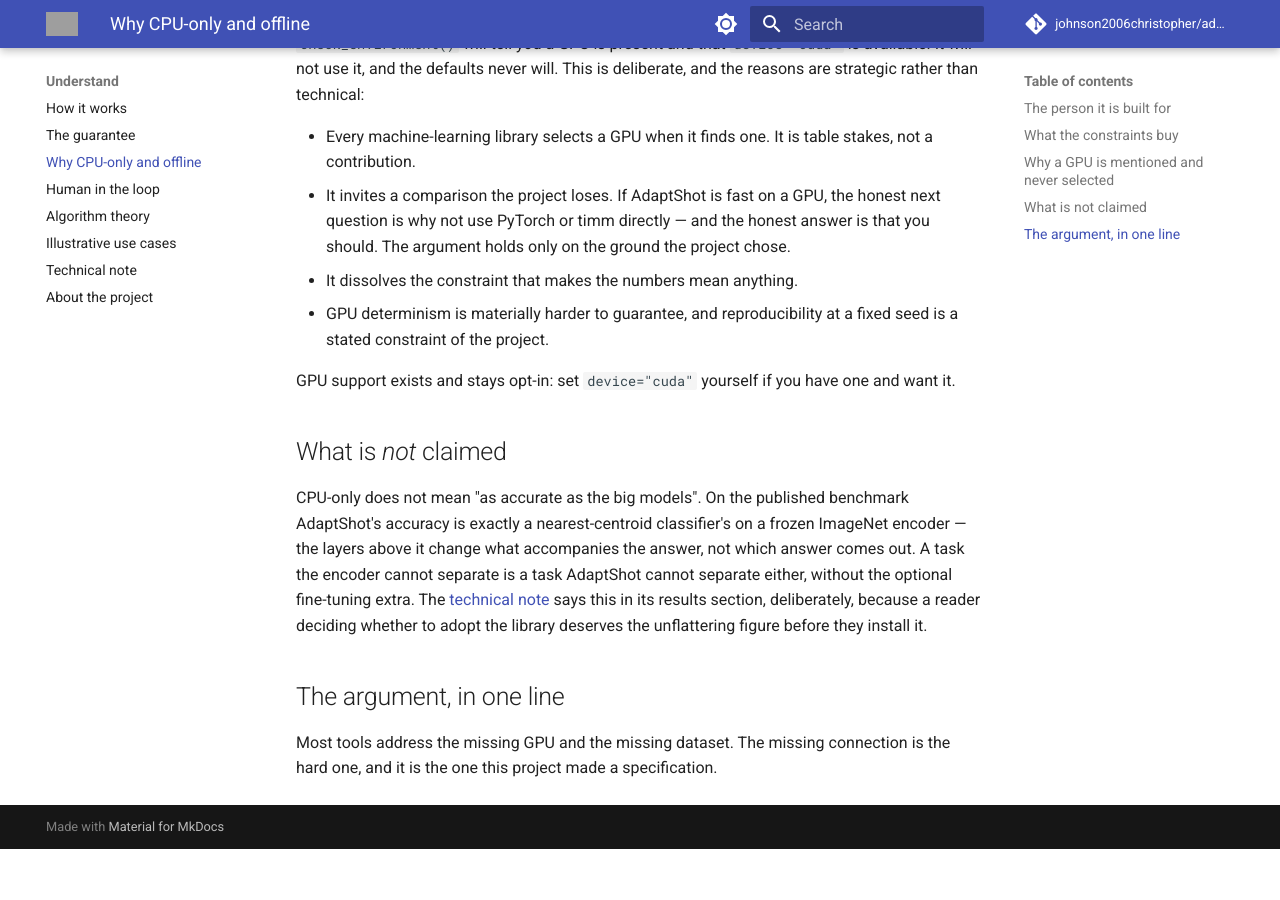
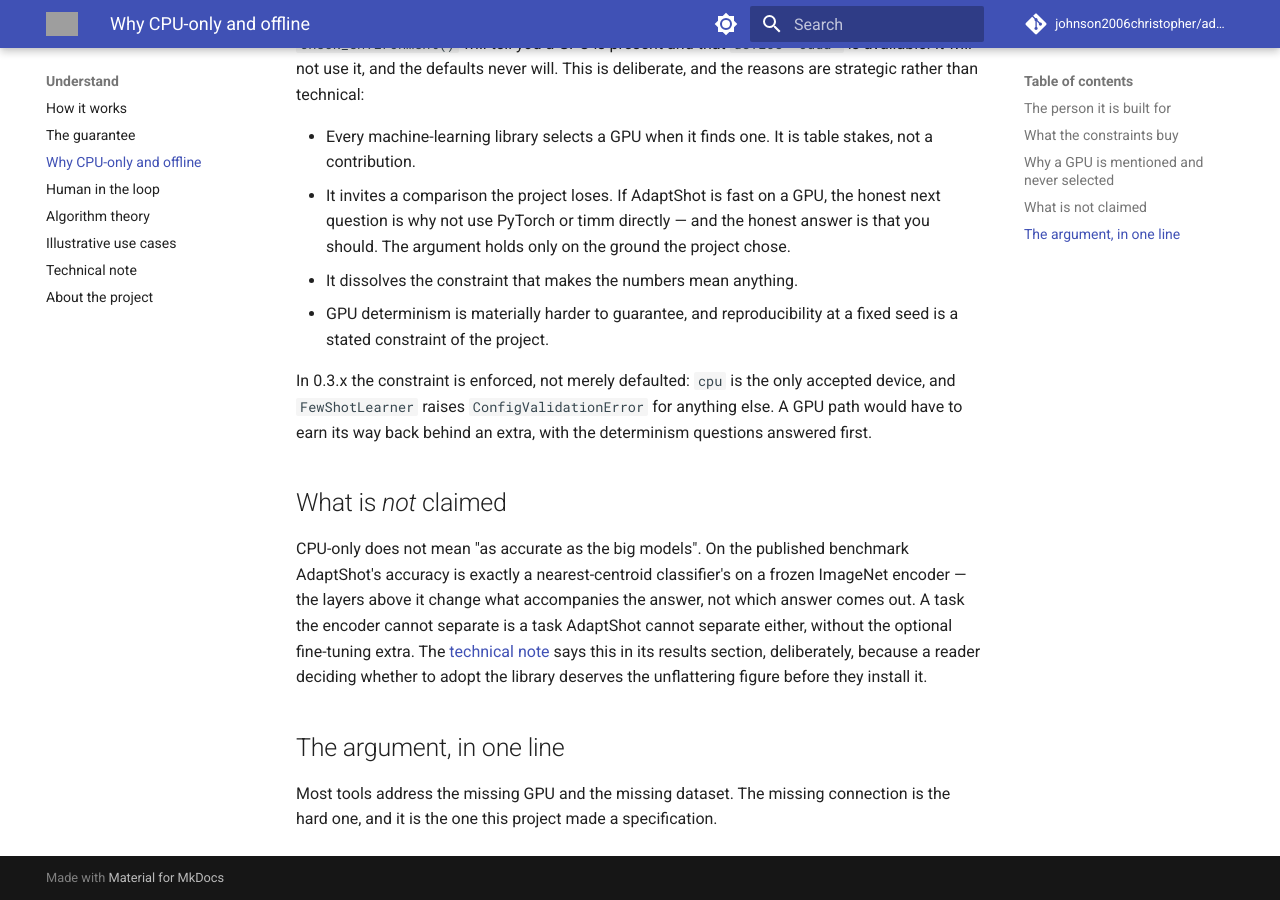
Before and after one commit to johnson2006christopher/adaptshot, an MkDocs documentation site: the page built from docs/understand/why-cpu-only-and-offline.md, in a window 1280 px wide and 900 px high, scrolled down 1300 px. Built offline with MkDocs 1.6.1 and Material for MkDocs 9.7.7, drawn with Linux system fonts in a browser that asks for light colours; comment, search, counter and statistics services are not loaded; before the commit the page ends 2149 px from its top, so only the background shows below that; grey boxes are pictures that could not be loaded.

Commit message:
docs: cpu-only page stops advertising device='cuda' that the code rejects (#126)

```diff
--- a/docs/understand/why-cpu-only-and-offline.md
+++ b/docs/understand/why-cpu-only-and-offline.md
@@ -28,7 +28,7 @@
 - It dissolves the constraint that makes the numbers mean anything.
 - GPU determinism is materially harder to guarantee, and reproducibility at a fixed seed is a stated constraint of the project.
 
-GPU support exists and stays opt-in: set `device="cuda"` yourself if you have one and want it.
+In 0.3.x the constraint is enforced, not merely defaulted: `cpu` is the only accepted device, and `FewShotLearner` raises `ConfigValidationError` for anything else. A GPU path would have to earn its way back behind an extra, with the determinism questions answered first.
 
 ## What is *not* claimed
 
```
